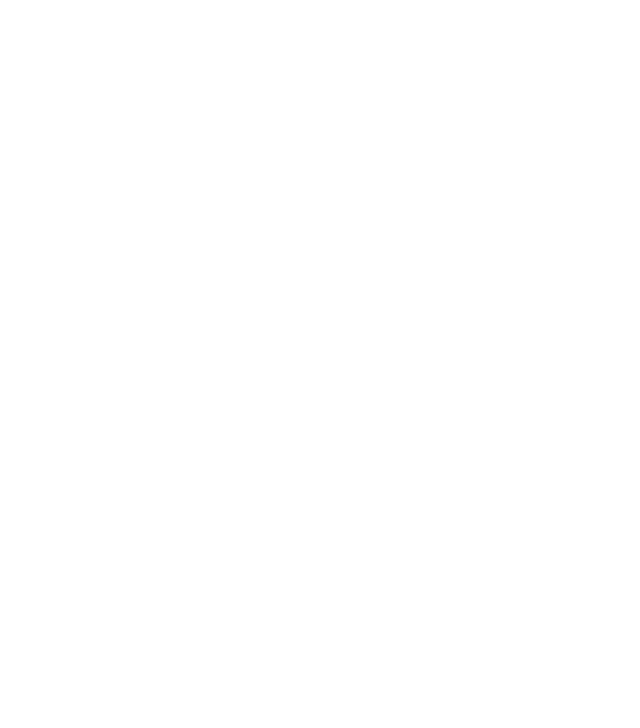
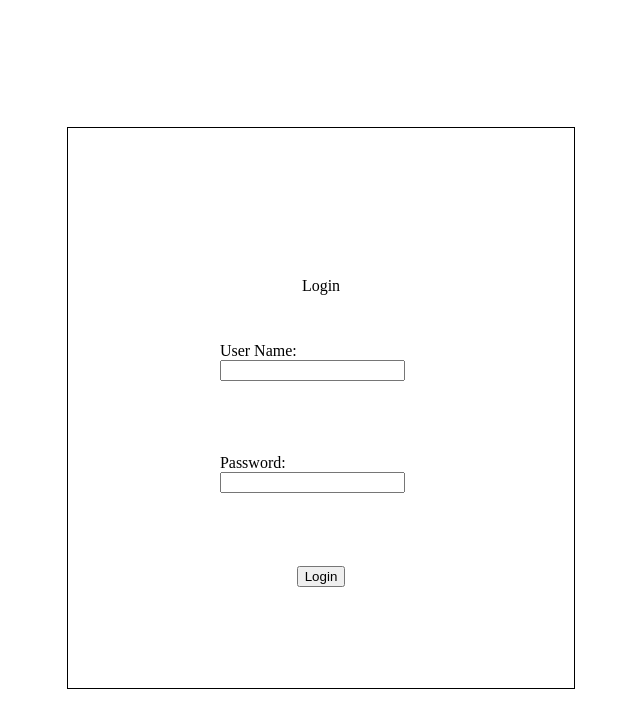
Before and after one commit to dnadi/projectfront, a plain HTML site: page index.html in a window 1280 px wide. Shown: the whole page, without its empty margins (319-959 px from the left). Drawn offline with Linux system fonts and the light colour scheme.

Commit message:
login page style

```diff
--- a/index.html
+++ b/index.html
@@ -4,8 +4,22 @@
     <meta charset="UTF-8">
     <meta name="viewport" content="width=device-width, initial-scale=1.0">
     <title>Document</title>
+    <link rel="stylesheet" href="style.css">
 </head>
 <body>
-
+    <div class="loginDiv">
+        <div class="labelDiv">
+            <label>Login</label>
+        </div>
+        <div class="fieldDiv">
+            <label>User Name:</label>
+            <input type="text" id="username"/>
+        </div>
+        <div class="fieldDiv">
+            <label>Password:</label>
+            <input type="password" id="password"/>
+        </div>
+        <button>Login</button>
+    </div>
 </body>
 </html>
--- a/style.css
+++ b/style.css
@@ -0,0 +1,23 @@
+body{height: 100vh;display: flex;align-items: center;justify-content: center;}
+.loginDiv{
+    width: 40%;
+    height: 70%;
+    border: 1px solid black;
+    display: flex;
+    align-items: center;
+    justify-content: center;
+    flex-direction: column;
+
+    & .labelDiv{
+        width: 100%;
+        height: 20%;
+        display: flex;
+        justify-content: center;
+        align-items: center;
+    }
+
+    & .fieldDiv{
+        width: 40%;
+        height: 20%;
+    }
+}
```
